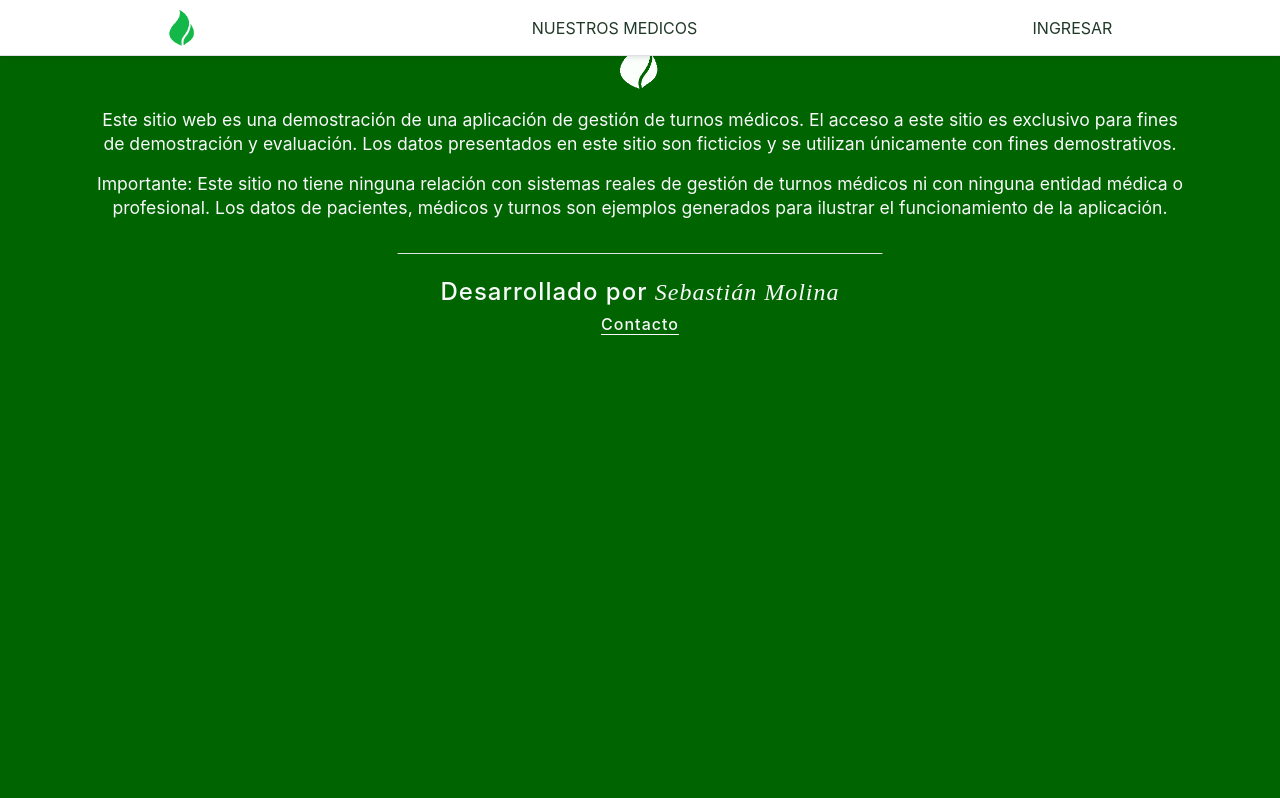
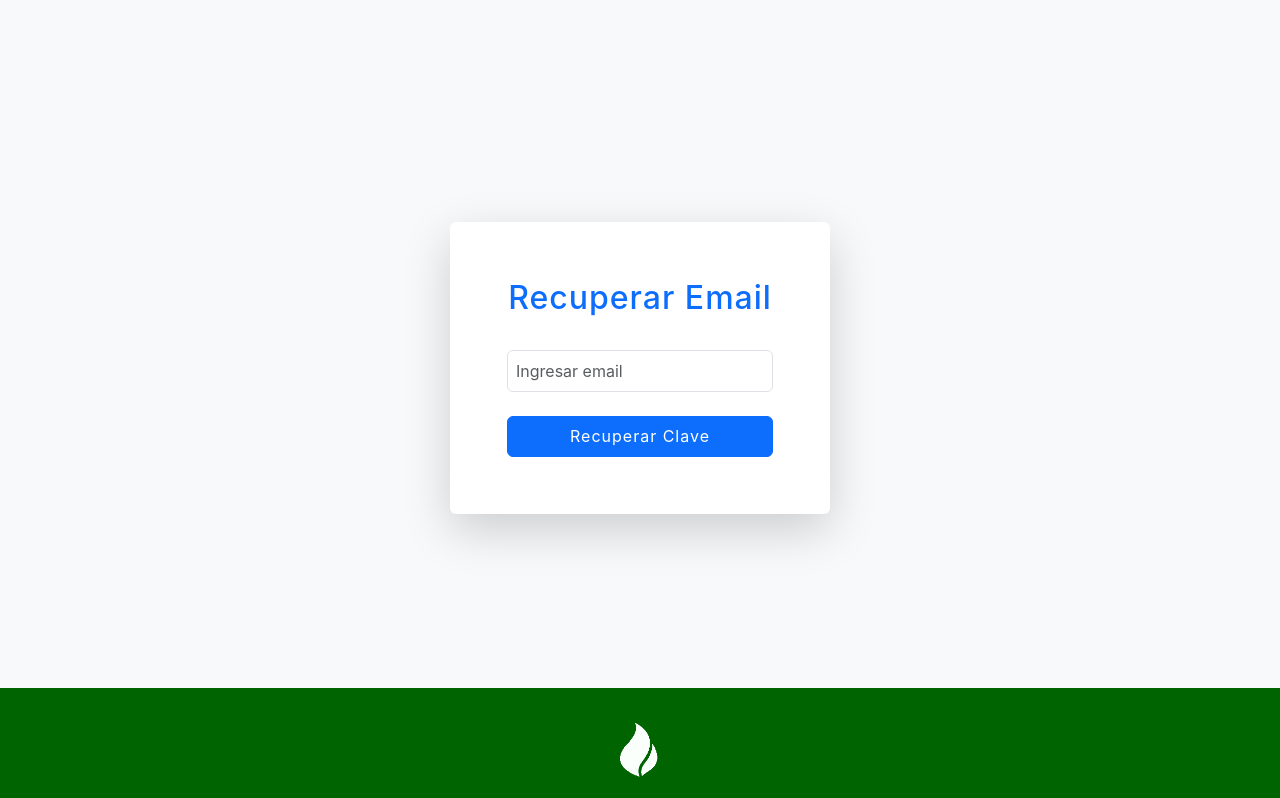
Before and after one commit to sebast825/medical-scheduling-fe, a React (Create React App) app: page /home/recuperarClave in a window 1280 px wide. Shown: the top 798 px of the page. Built offline with nearby package versions, Linux system fonts and the light colour scheme; a web font is replaced by a local one.

Commit message:
EnviarEmail

```diff
--- /dev/null
+++ b/src/Components/modals/RecuperarClave/EnviarEmail/EnviarEmail.scss
@@ -0,0 +1,16 @@
+@import "/src/styles/mixin.scss";
+
+.contenedor{
+   width: 90vw;
+   height: 80vh;
+   @include respond (mobile){
+      width: 80vw;
+   }
+}
+
+.paddingCol{
+   padding: 5%;
+   @include respond (mobile){
+      padding: 15% 10%;
+   }
+}
--- /dev/null
+++ b/src/Components/modals/RecuperarClave/EnviarEmail/EnviarEmail.tsx
@@ -0,0 +1,43 @@
+import { useState } from "react";
+import { Button, Col, Form, Row } from "react-bootstrap";
+import "./EnviarEmail.scss"
+
+function EnviarEmail() {
+  const [email, setEmail] = useState<string>("");
+
+
+  function handelSubmit (){
+
+  }
+  return (
+    <Row className="contenedor justify-content-center align-items-center ">
+      {/* ${windowSize.width > 600 ? "p-5" : "p-3"} */}
+      <Col md={4} className={`paddingCol shadow-lg rounded bg-white`}>
+        <h2 className="text-center mb-2 text-primary">Recuperar Email</h2>
+        {/* onSubmit={} */}
+        <Form className="d-flex flex-column ">
+          <Form.Group controlId="formBasicNombre">
+            <Form.Label className="fw-bold"></Form.Label>
+            <Form.Control
+              type="text"
+              placeholder="Ingresar email"
+              onChange={(e) => setEmail(e.target.value)}
+              value={email}
+              className="p-2"
+            />
+          </Form.Group>
+
+          <div className="mt-4 d-flex flex-column">
+            {/* {error && <p className="text-danger text-center ">{error}</p>} */}
+
+            <Button className="" variant="primary" type="submit">
+              Recuperar Clave
+            </Button>
+          </div>
+        </Form>
+      </Col>
+    </Row>
+  );
+}
+
+export default EnviarEmail;
--- /dev/null
+++ b/src/pages/home/RecuperarClave.tsx
@@ -0,0 +1,11 @@
+import EnviarEmail from "../../Components/modals/RecuperarClave/EnviarEmail/EnviarEmail";
+
+function RecuperarClave() {
+  return (<>
+       <div className="container d-flex justify-content-center alignt-content-center pt-5 " >
+   <EnviarEmail/>
+
+         </div></>);
+}
+
+export default RecuperarClave;
--- a/src/pages/index.ts
+++ b/src/pages/index.ts
@@ -4,6 +4,9 @@ import Home from './home/Home';
 export {Home}
 
 export const Login = React.lazy(() => import('./home/Login'));
+export const RecuperarClave = React.lazy(()=> import ('./home/RecuperarClave'))
+
+
 export const NuestrosMedicos = React.lazy(() => import('./home/NuestrosMedicos'));
 
 export const PacienteHome = React.lazy(()=>import('./paciente/PacienteHome'))
```
Also changed, not shown: src/routes/routerConfig.tsx (+7 -1 lines).
